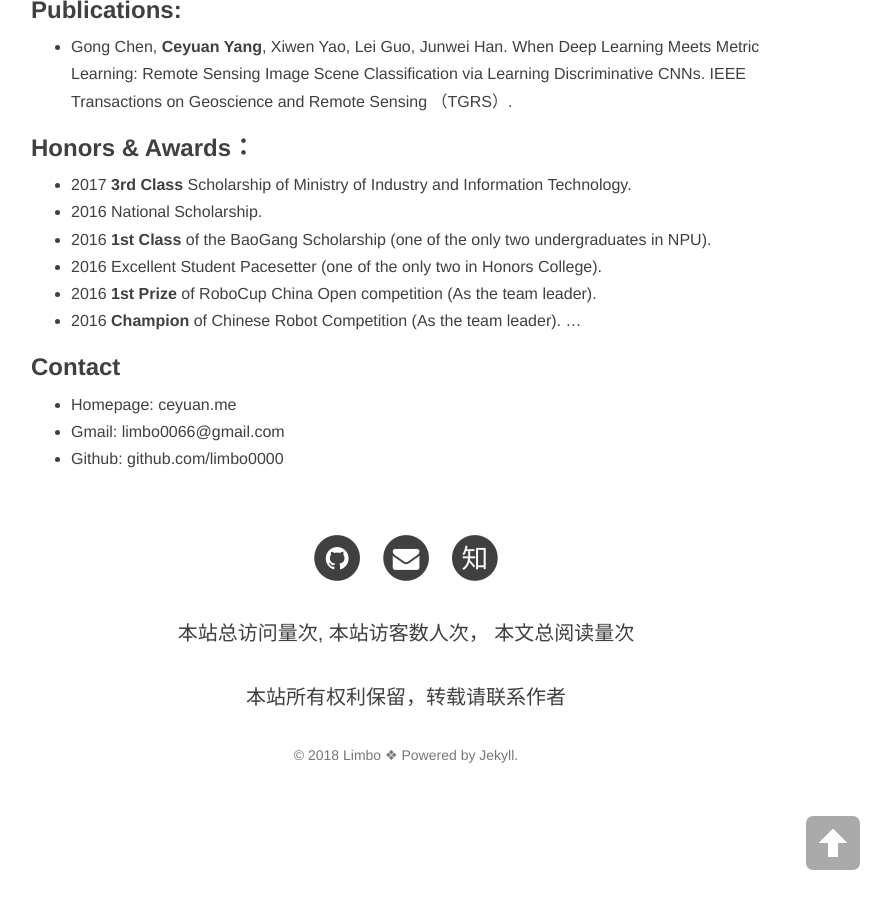
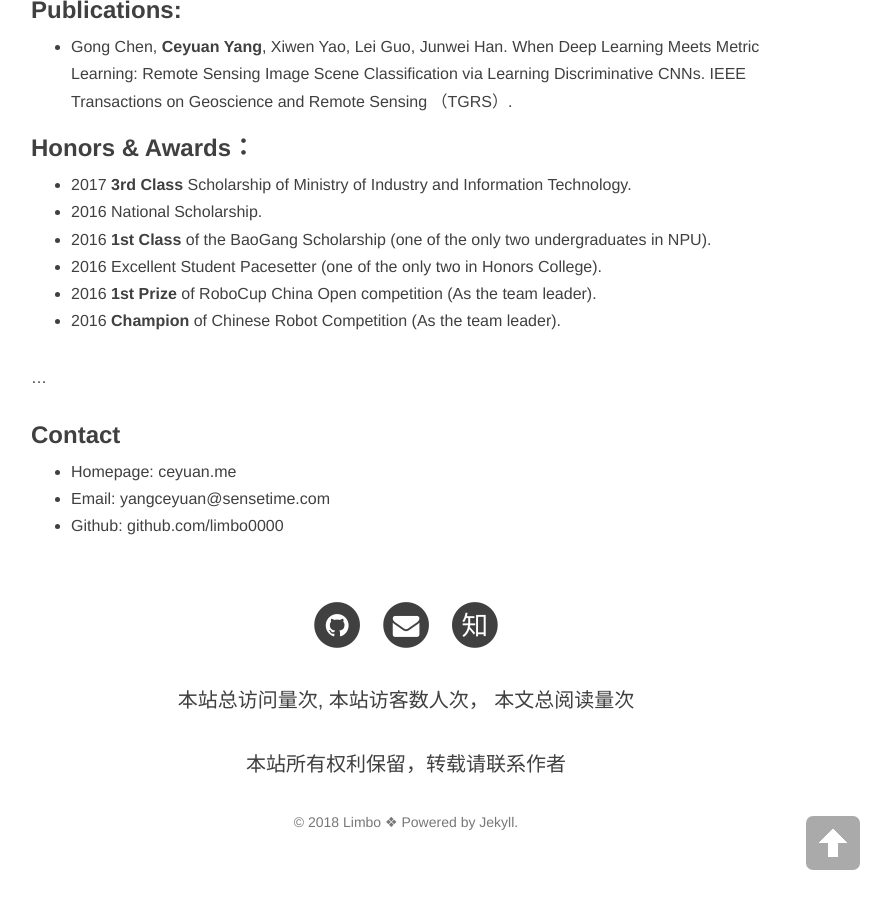
Before and after one commit to trchen12/trchen12.github.io, a Jekyll site: the page built from about.md, in a window 1280 px wide and 900 px high, scrolled down 778 px. Shown: the whole window, without its empty margins (234-1125 px from the left). Built offline with Jekyll 4.4.1, drawn with Linux system fonts in a browser that asks for light colours; nearby versions of some CDN libraries; comment, search, counter and statistics services are not loaded.

Commit message:
Update about.md

```diff
--- a/about.md
+++ b/about.md
@@ -22,10 +22,11 @@ Ceyuan Yang is a undergraduate student in [Honors College](http://honors.nwpu.ed
 -  2016 Excellent Student Pacesetter (one of the only two in Honors College).
 -  2016 **1st Prize** of RoboCup China Open competition (As the team leader).
 -  2016 **Champion** of Chinese Robot Competition (As the team leader).
+
 ...
 
 ### Contact
 
 - Homepage: [ceyuan.me](http://ceyuan.me/about/)
-- Gmail: [limbo0066@gmail.com](mailto:limbo0066@gmail.com )
+- Email: [yangceyuan@sensetime.com](mailto:limbo0066@gmail.com )
 - Github: [github.com/limbo0000](https://github.com/limbo0000/)
```
